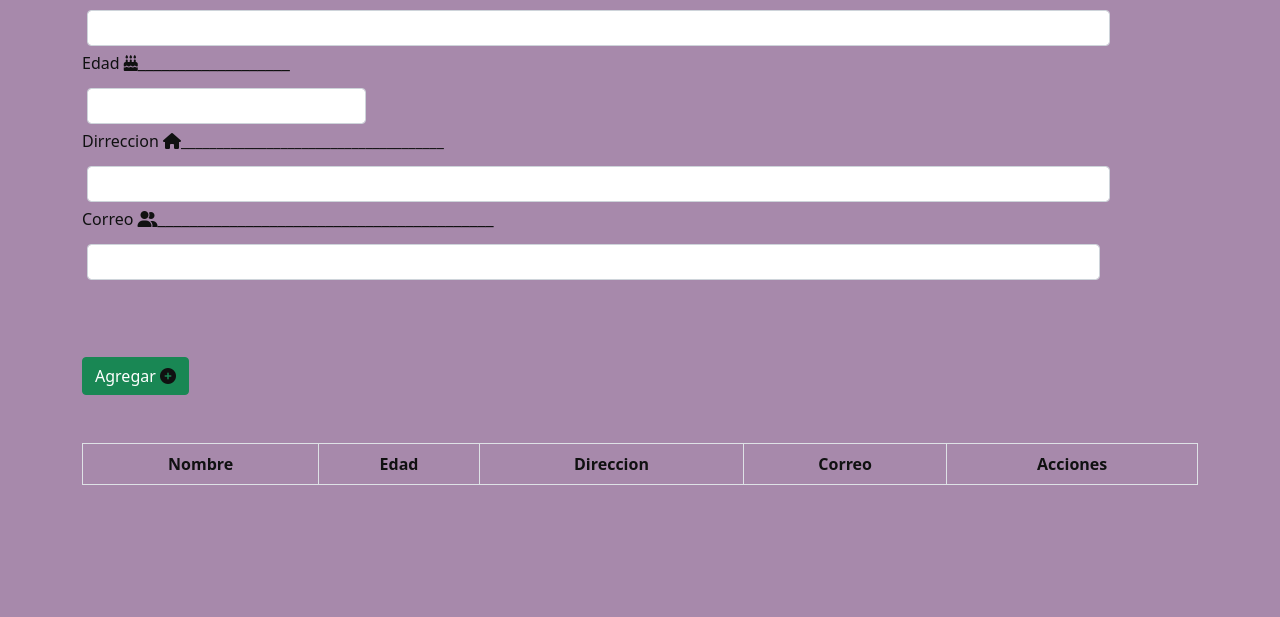
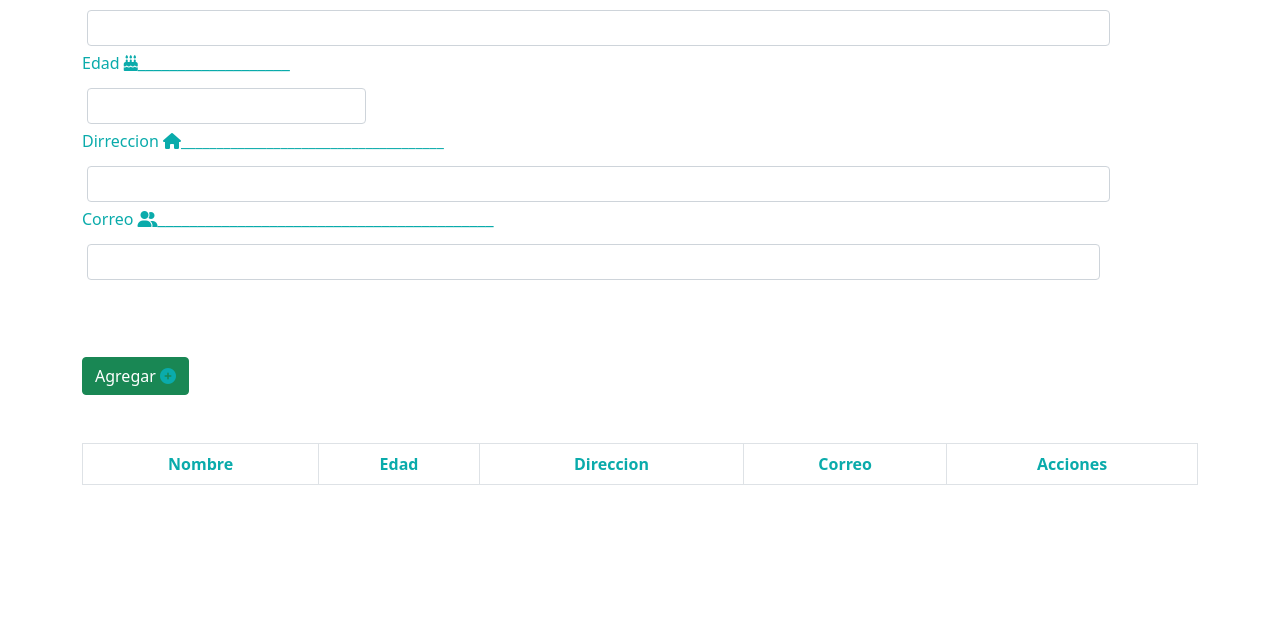
Before and after one commit to joelcampoverde/crud_javascript, a plain HTML site: page crud_javascript/index.html in a window 1280 px wide. Shown: the part 183-800 px from the top of the page. Drawn offline with nearby package versions, Linux system fonts and the light colour scheme.

Commit message:
Mengedit crud_js

```diff
--- a/crud_javascript/index.html
+++ b/crud_javascript/index.html
@@ -110,10 +110,10 @@
 
         <style>
           body {
-            background-color: #825688b2;
+            background-color: white;
           }
           *{
-            color:rgb(16, 17, 17);
+            color:rgb(10, 171, 171);
           }
           #update{
               display:none;
```
